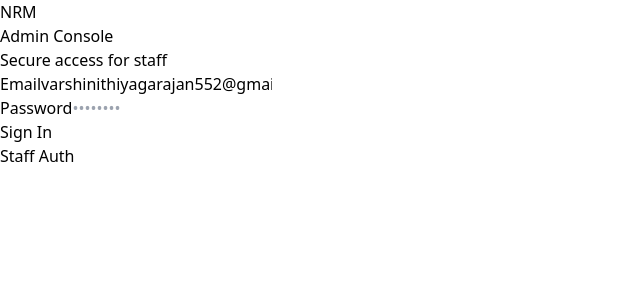
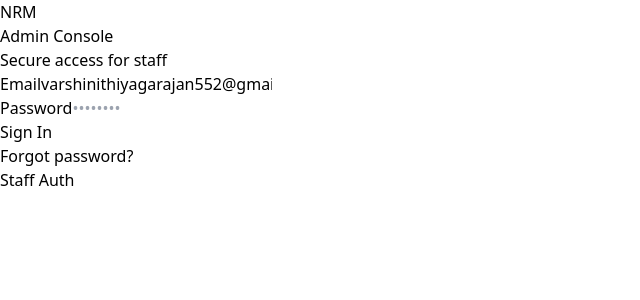
Before and after one commit to varshinisanjeev23-art/ADMIN-NRM-MILL---FRONTEND, a React (Vite) app: page /admin/login in a window 1280 px wide. Shown: the top 300 px of the page, without its empty margins (0-640 px from the left). Built offline with nearby package versions, Linux system fonts and the light colour scheme.

Commit message:
Add forgot password link to admin login

```diff
--- a/src/pages/AdminLoginPage.jsx
+++ b/src/pages/AdminLoginPage.jsx
@@ -72,6 +72,9 @@ export default function AdminLoginPage() {
           >
             Sign In
           </button>
+          <div className="text-right">
+            <a href="/forgot-password" title="Go to customer forgot password page" className="text-blue-600 text-xs font-semibold hover:underline">Forgot password?</a>
+          </div>
         </form>
 
         <div className="relative my-8">
```
